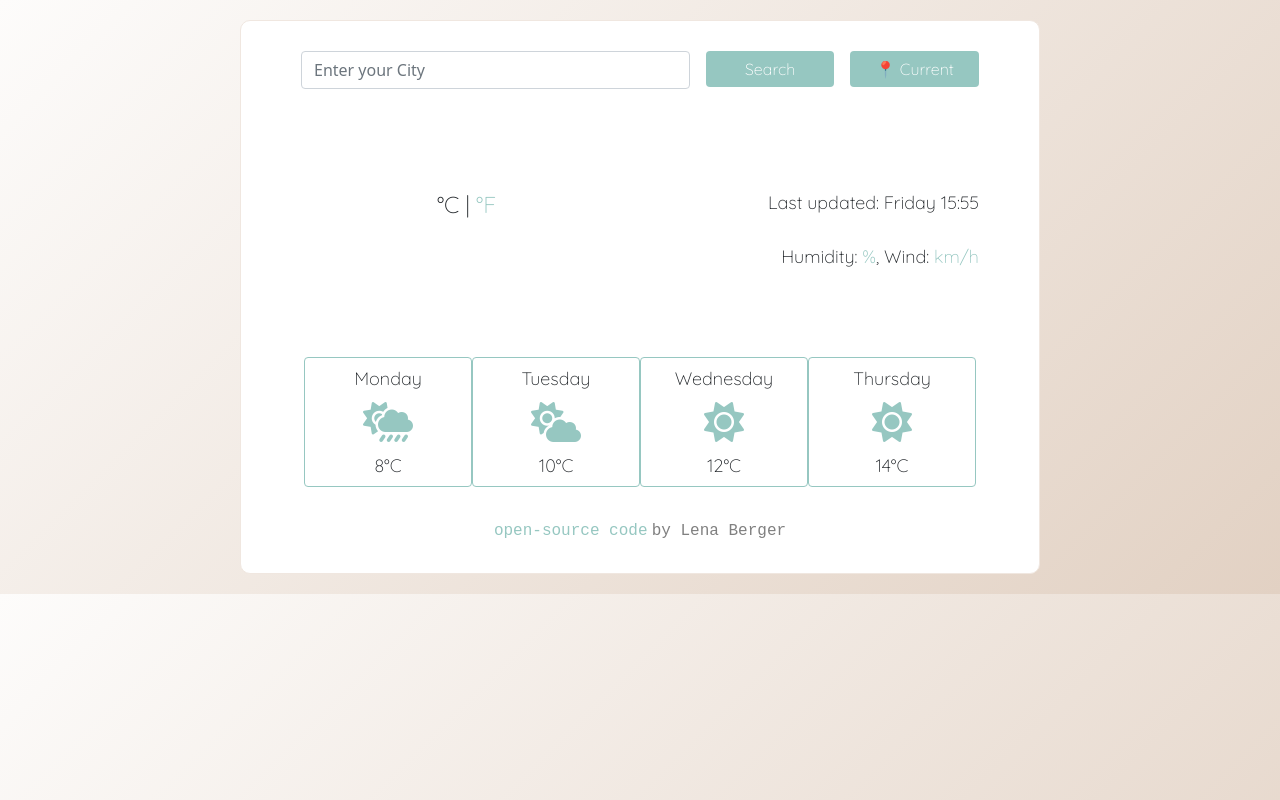
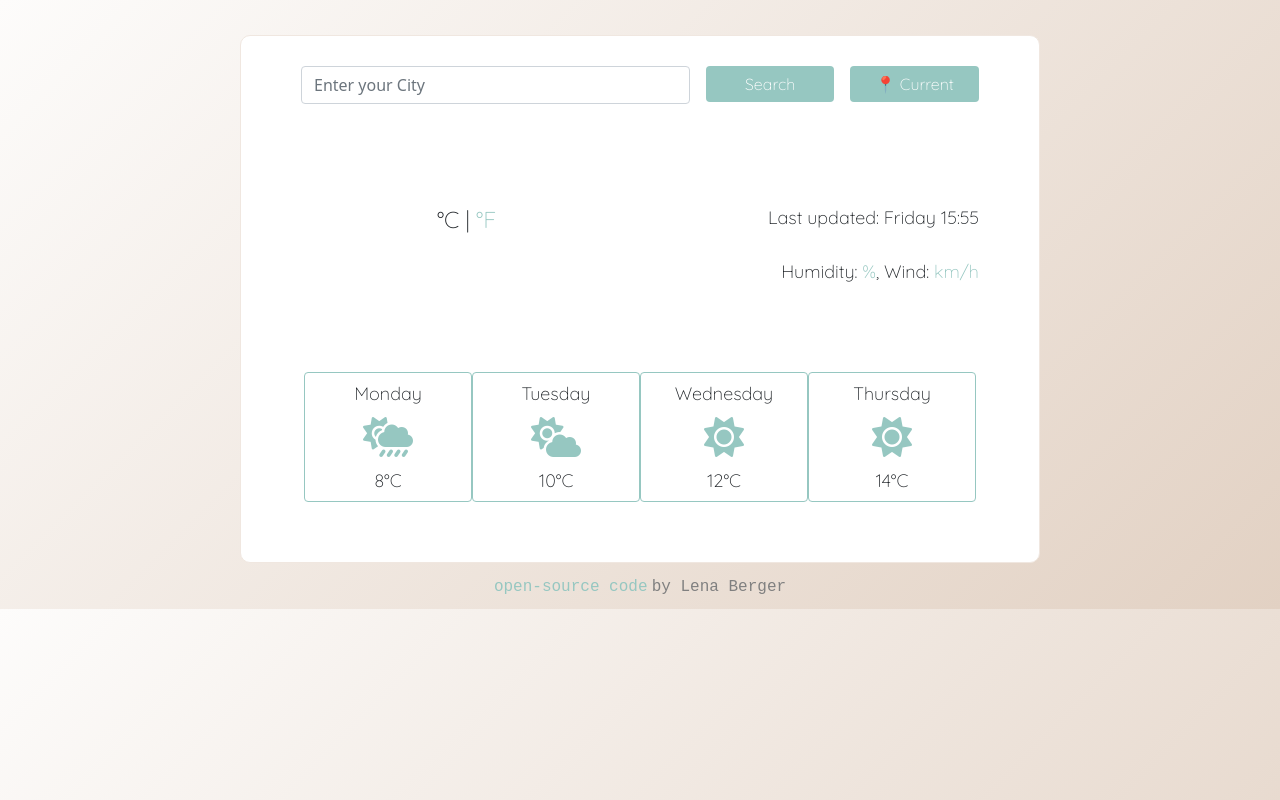
Before and after one commit to Lena0208/weatherApp-sheCodesPlus, a plain HTML site: page index.html in a window 1280 px wide. Drawn offline with nearby package versions, Linux system fonts and the light colour scheme; no server answers.

Commit message:
updated the footer in HTML and CSS

```diff
--- a/src/styles.css
+++ b/src/styles.css
@@ -7,8 +7,7 @@ body {
   border: 1px solid #f0e7e0;
   border-radius: 10px;
   padding: 30px 60px;
-  margin-top: 20px;
-  margin-bottom: 20px;
+  margin-top: 35px;
   max-width: 800px;
   background: white;
 }
@@ -141,9 +140,14 @@ body {
   color: #96c7c1;
 }
 
+footer {
+  text-align: center;
+  padding-top: 10px;
+  padding-bottom: 10px;
+}
+
 #footerName {
   font-family: monospace;
-  padding-top: 30px;
   padding-bottom: 10px;
   color: grey;
 }
```
Also changed, not shown: index.html (+1 -1 lines).
